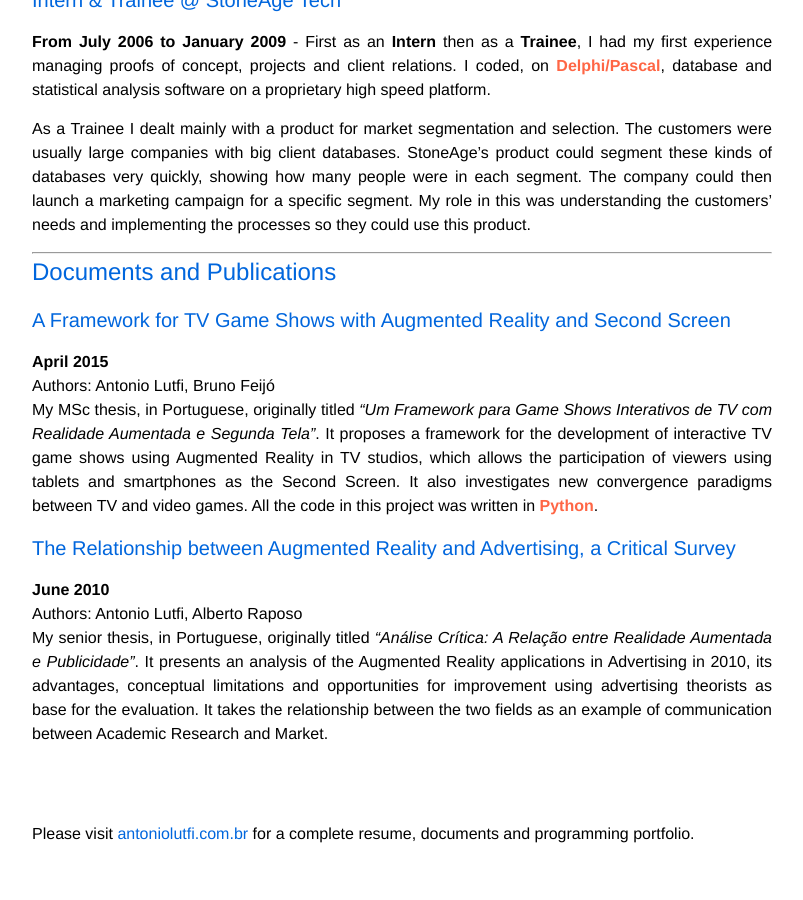
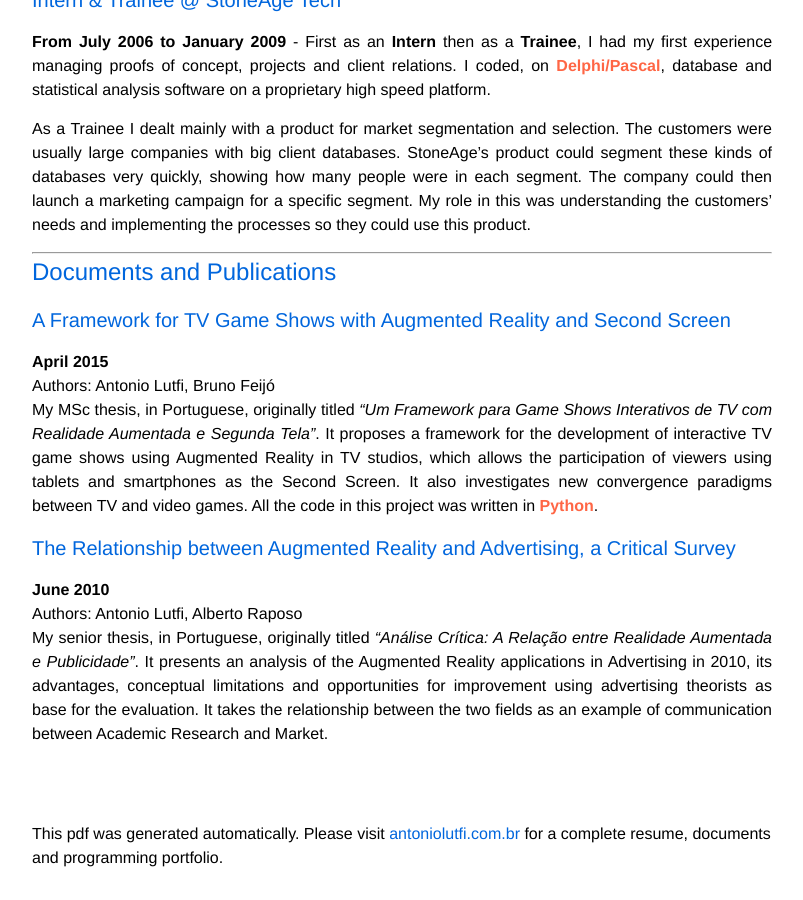
Before and after one commit to anlutfi/anlutfi.github.io, a Jekyll site: the page built from resume.html, in a window 1280 px wide and 900 px high, scrolled down 1009 px. Shown: the whole window, without its empty margins (238-1041 px from the left). Built offline with Jekyll 4.4.1, drawn with Linux system fonts in a browser that asks for light colours; before the commit the page ends 1885 px from its top, so only the background shows below that.

```diff
--- a/_includes/footercv.html
+++ b/_includes/footercv.html
@@ -2,7 +2,7 @@
 
   <div class="wrapper">
 
-    Please visit <a target="_blank" href="http://antoniolutfi.com.br">antoniolutfi.com.br</a> for a complete resume, documents and programming portfolio.
+    This pdf was generated automatically. Please visit <a target="_blank" href="http://antoniolutfi.com.br">antoniolutfi.com.br</a> for a complete resume, documents and programming portfolio.
 
 
 
--- a/_posts/2015-11-03-HunterPrey.markdown
+++ b/_posts/2015-11-03-HunterPrey.markdown
@@ -8,6 +8,6 @@ excerpt_separator: <!--more-->
 ---
 Made using <span class="skill">Unity 3D</span> and scripts in <span class="skill">C#</span>, this project is a game made as a requirement for the Artificial Intelligence for 3D Games course.
 It is a competitive game between hunters - the player and the non playable characters (NPC's). The hunters score taking preys to the goals. The speed that a hunter moves is a function of its strength and the prey's weight. The decision making process of an NPC's take in consideration its strength, the intention of those stronger than him, the surrounding preys' distances and weights. It implements the well known A* pathfinding algorithm to find the nearest safe goal and avoid obstacles and enemies.
-Made by me and Felipe Baldino.
+Made by me and [Felipe Baldino](https://www.linkedin.com/in/fbaldino){:target="_blank"}.
 [Source (C#)](https://www.dropbox.com/sh/4d9ut2zm9p85wen/MKsFRnM-zt){:target="_blank"} - <i>It's a big zip file with the whole project and requires the free version of [Unity 3D](https://unity3d.com/unity/download){:target="_blank"}</i>
 <!--more-->
```
